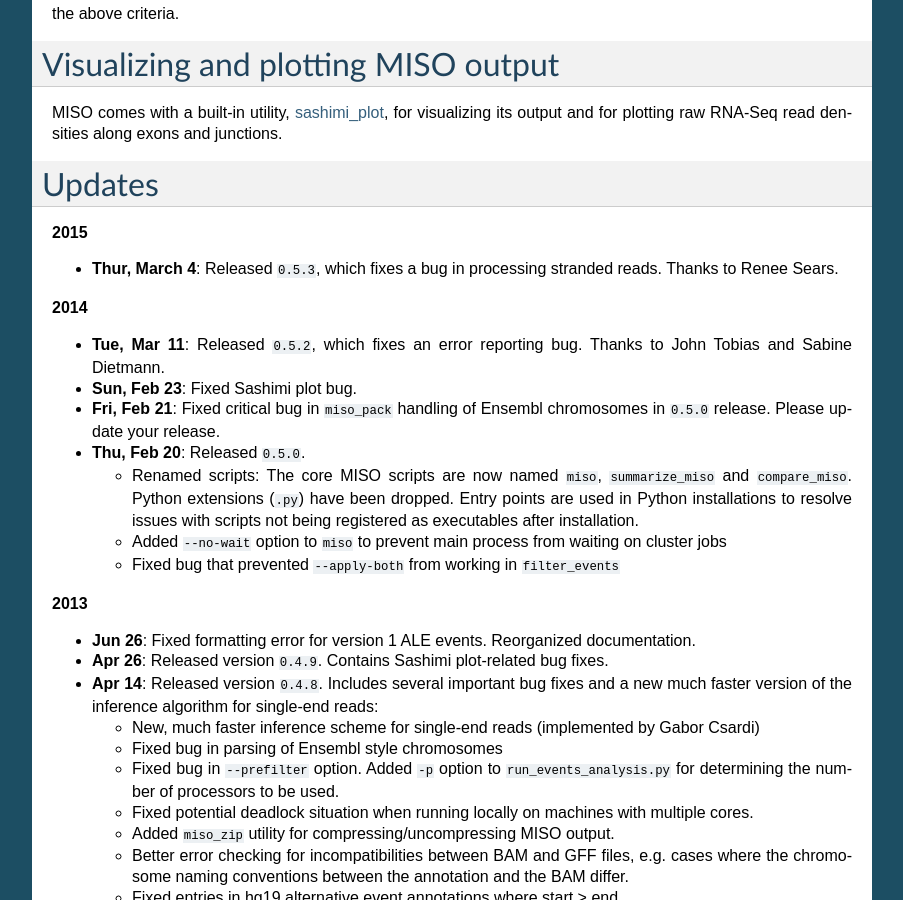
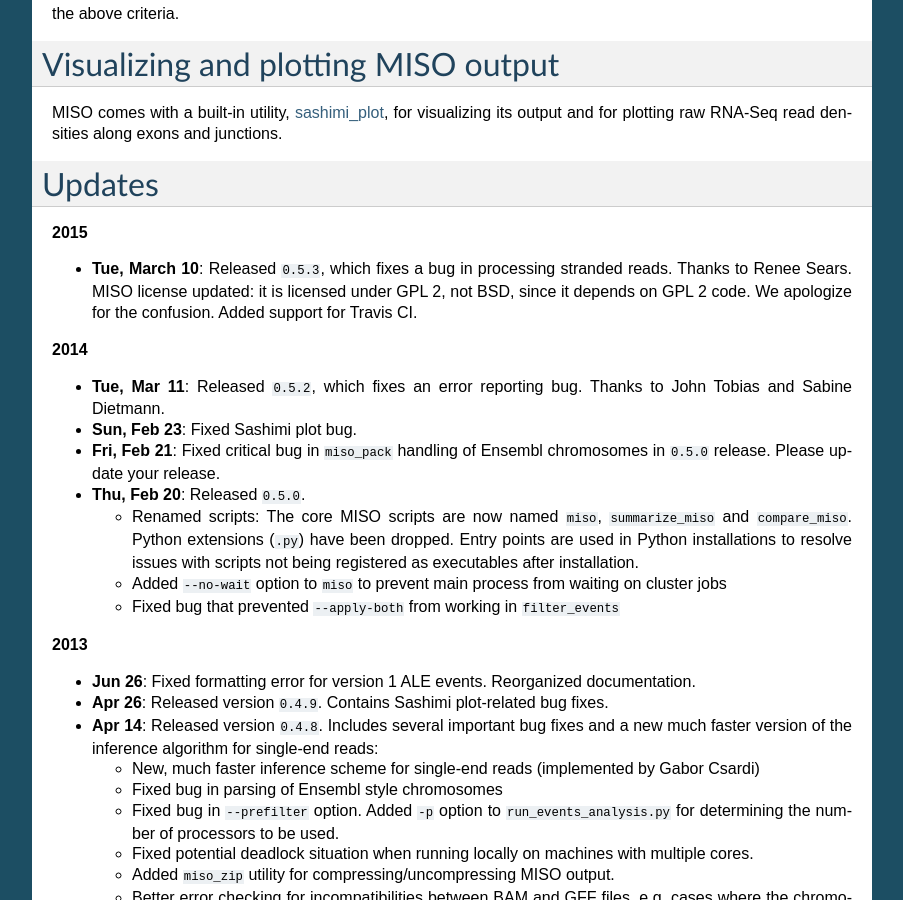
Before and after one commit to yarden/MISO, a Sphinx documentation site: the page built from docs/source/index.rst, in a window 1280 px wide and 900 px high, scrolled down 25189 px. Shown: the whole window, without its empty margins (198-1101 px from the left). Built offline with Sphinx 7.4.7, drawn with Linux system fonts in a browser that asks for light colours; pages that are not in the unit, such as notebooks, are missing from menus.

Commit message:
Fixing license confusion and adding travis CI support

```diff
--- a/docs/source/index.rst
+++ b/docs/source/index.rst
@@ -1088,7 +1088,7 @@ Updates
 
 **2015**
 
-* **Thur, March 4**: Released ``0.5.3``, which fixes a bug in processing stranded reads. Thanks to Renee Sears.
+* **Tue, March 10**: Released ``0.5.3``, which fixes a bug in processing stranded reads. Thanks to Renee Sears. MISO license updated: it is licensed under GPL 2, not BSD, since it depends on GPL 2 code. We apologize for the confusion. Added support for Travis CI.
 
 **2014**
 
```
Also changed, not shown: .travis.yaml (added), 1 other file.
